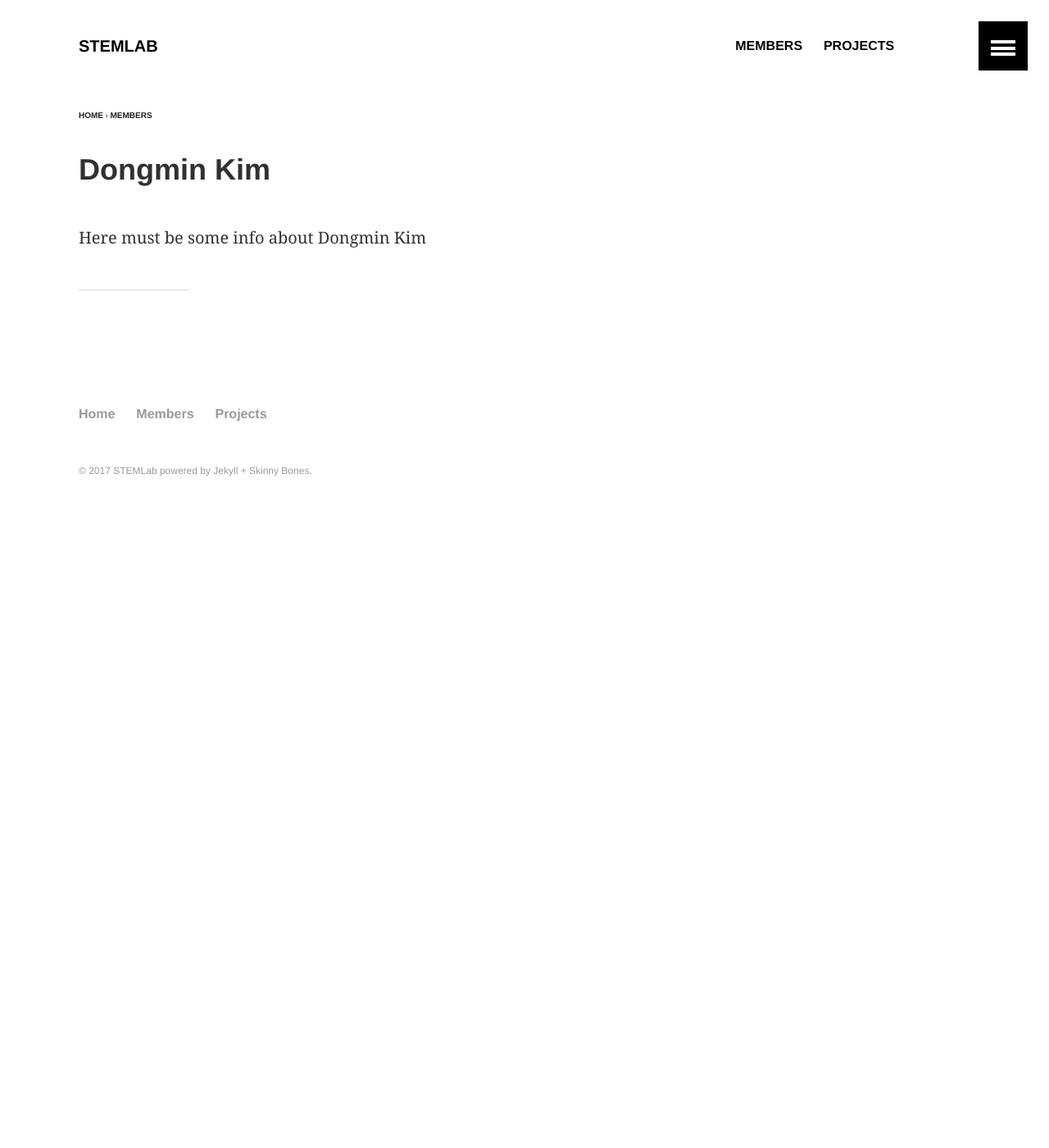
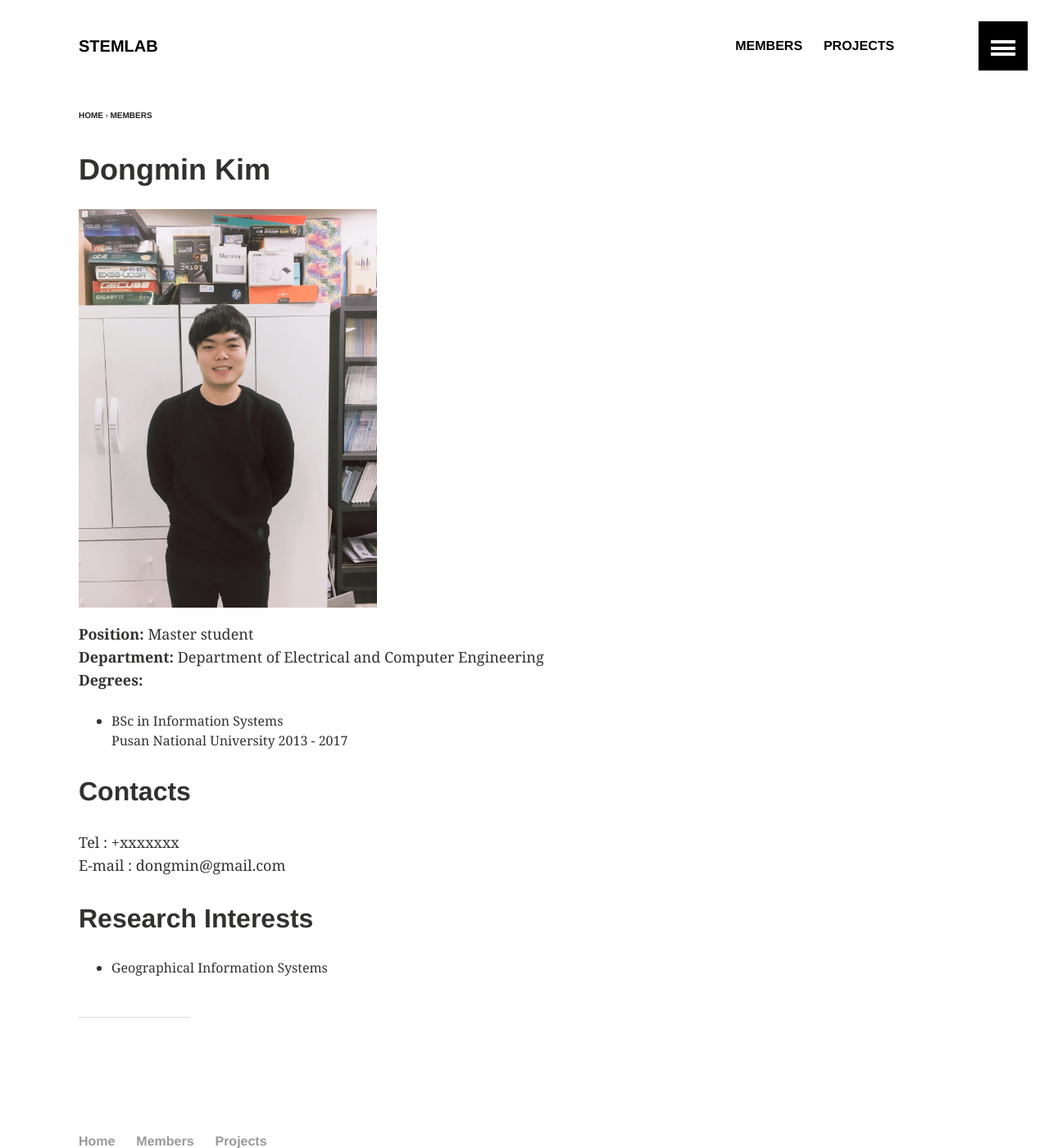
Before and after one commit to STEMLab/STEMLab.github.io, a Jekyll site: the page built from _posts/members/2016-03-20-dongmin.md, in a window 1280 px wide and 1400 px high. Shown: the whole window at 82% size. Built offline with Jekyll 4.4.1, drawn with Linux system fonts in a browser that asks for light colours.

Commit message:
dongmin default page

```diff
--- a/_posts/members/2016-03-20-dongmin.md
+++ b/_posts/members/2016-03-20-dongmin.md
@@ -6,10 +6,23 @@
 tags: [sample, images, test]
 ads: false
 image:
-  feature:
-  teaser: dongmin1.jpg
+  feature: dongmin_feature.jpg
+  teaser: dongmin_teaser.jpg
 ---
 
-Here must be some info about Dongmin Kim
+<div><img style="width: 45%; height: 30%" src="{{ site.url }}/images/{{ page.image.feature }}" alt="feature" ></div>
 
-{% include toc.html %}
+**Position:** Master student <br/>
+**Department:** Department of Electrical and Computer Engineering <br/>
+**Degrees:** <br/>
+* BSc in Information Systems <br/>
+Pusan National University 2013 - 2017
+
+## Contacts
+
+Tel : +xxxxxxx <br/>
+E-mail : dongmin@gmail.com <br/>
+
+## Research Interests
+
+* Geographical Information Systems
```
Also changed, not shown: images/dongmin.jpg (deleted), images/dongmin_feature.jpg (added), images/dongmin_teaser.jpg (renamed from images/dongmin1.jpg).
